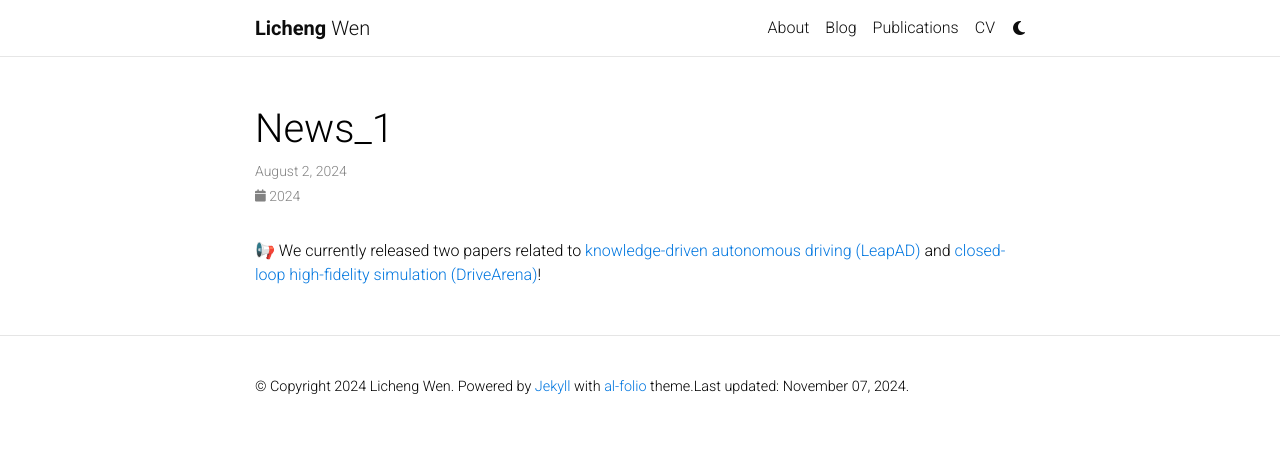
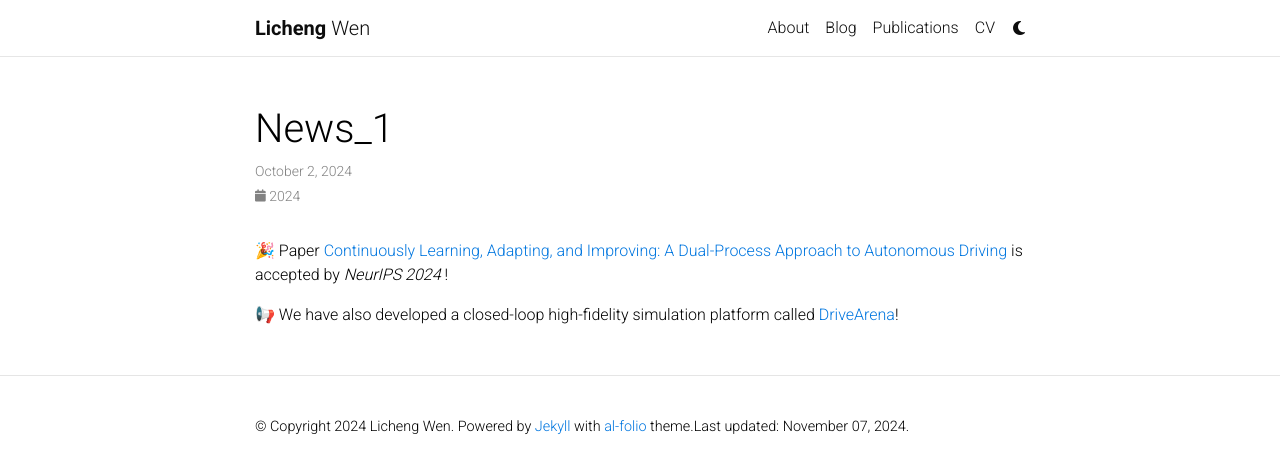
Before and after one commit to zijinoier/zijinoier.github.io, a Jekyll site: the page built from _news/news_1.md, in a window 1280 px wide. Shown: the top 473 px of the page. Built offline with Jekyll 4.4.1, drawn with Linux system fonts in a browser that asks for light colours; comment, search, counter and statistics services are not loaded; a style sheet for code colours, icons or effects is not loaded.

Commit message:
update talks and papers

```diff
--- a/_news/news_1.md
+++ b/_news/news_1.md
@@ -1,7 +1,9 @@
 ---
 layout: post
-date: 2024-08-02 08:00:00+0800
+date: 2024-10-02 08:00:00+0800
 inline: true
 ---
 
-📢  We currently released two papers related to [knowledge-driven autonomous driving (LeapAD)](https://arxiv.org/abs/2405.15324) and [closed-loop high-fidelity simulation (DriveArena)](http://arxiv.org/abs/2408.00415)!
+🎉 Paper <a href="http://arxiv.org/abs/2405.15324">Continuously Learning, Adapting, and Improving: A Dual-Process Approach to Autonomous Driving</a> is accepted by <i>NeurIPS 2024</i> ! <br>
+
+📢 We have also developed a closed-loop high-fidelity simulation platform called [DriveArena](http://arxiv.org/abs/2408.00415)!
```
Also changed, not shown: _bibliography/papers.bib (+2 -2 lines), _layouts/about.html (+24 -0 lines).
